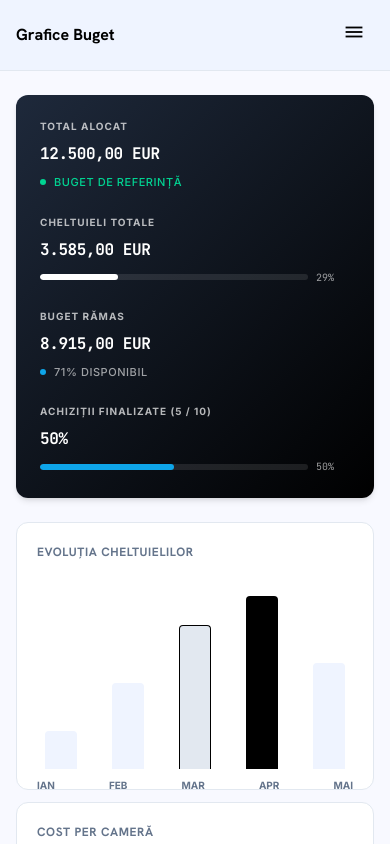
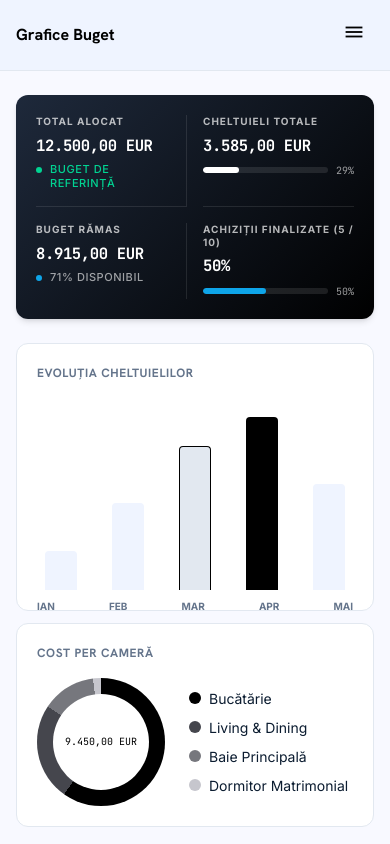
Before and after one commit to DanielTomaCucu/Renovator-Pro, a Next.js app: page /analiza in a window 390 px wide. Shown: the top 844 px of the page. Built offline with nearby package versions, Linux system fonts and the light colour scheme.

Commit message:
Make DashboardSummaryCard more compact on mobile with 2-column grid
Co-Authored-By: Claude Sonnet 5 <noreply@anthropic.com>

```diff
--- a/src/components/DashboardSummaryCard.tsx
+++ b/src/components/DashboardSummaryCard.tsx
@@ -23,30 +23,45 @@ const COLUMNS_CLASS: Record<number, string> = {
 
 export default function DashboardSummaryCard({ metrics }: { metrics: SummaryMetric[] }) {
   const columnsClass = COLUMNS_CLASS[metrics.length] ?? "lg:grid-cols-4";
+  const rows = Math.ceil(metrics.length / 2);
+  // Pe mobil grila e mereu pe 2 coloane (mai compact) — dacă numărul de metrici e impar,
+  // ultimul metric ocupă lățimea întreagă a rândului lui.
+  const isOddLeftover = metrics.length % 2 === 1;
 
   return (
     <div
-      className="w-full overflow-hidden rounded-xl p-6 text-white shadow-md sm:p-8"
+      className="w-full overflow-hidden rounded-xl p-5 text-white shadow-md sm:p-8"
       style={{ background: "linear-gradient(135deg, #1e293b 0%, #000000 100%)" }}
     >
-      <div className={`grid grid-cols-1 gap-6 sm:grid-cols-2 sm:gap-8 ${columnsClass}`}>
-        {metrics.map((metric, idx) => (
+      <div className={`grid grid-cols-2 gap-x-4 gap-y-4 sm:gap-x-8 sm:gap-y-6 ${columnsClass} lg:gap-y-8`}>
+        {metrics.map((metric, idx) => {
+          const isLastAlone = isOddLeftover && idx === metrics.length - 1;
+          const isLeftColumn = !isLastAlone && idx % 2 === 0;
+          const rowIndex = isLastAlone ? rows - 1 : Math.floor(idx / 2);
+          const hasRowBelow = rowIndex < rows - 1;
+
+          return (
             <div
               key={metric.label}
-            className={`min-w-0 space-y-2 border-white/10 pr-4 ${idx < metrics.length - 1 ? "lg:border-r" : ""}`}
+              className={`min-w-0 space-y-1.5 border-white/10 ${isLastAlone ? "col-span-2" : ""} ${
+                isLeftColumn ? "border-r pr-4" : "lg:border-r lg:pr-4"
+              } ${hasRowBelow ? "border-b pb-4 lg:border-b-0 lg:pb-0" : ""} ${
+                idx === metrics.length - 1 ? "lg:border-r-0 lg:pr-0" : ""
+              }`}
             >
-            <p className="truncate text-[10px] font-bold uppercase tracking-widest opacity-70">
+              <p className="text-[10px] font-bold uppercase leading-tight tracking-widest opacity-70">
                 {metric.label}
               </p>
               <span
                 className="block truncate font-mono font-bold tracking-tight"
-              style={{ fontSize: "clamp(16px, 1.6vw, 26px)" }}
+                style={{ fontSize: "clamp(13px, 4vw, 26px)" }}
               >
                 {metric.value}
               </span>
               {metric.footer}
             </div>
-        ))}
+          );
+        })}
       </div>
     </div>
   );
@@ -85,10 +100,10 @@ export function SummaryAccentFooter({
   textClassName?: string;
 }) {
   return (
-    <div className="flex items-center gap-2">
-      <span className={`h-1.5 w-1.5 shrink-0 rounded-full ${dotClassName}`} />
+    <div className="flex items-start gap-2">
+      <span className={`mt-1 h-1.5 w-1.5 shrink-0 rounded-full ${dotClassName}`} />
       <span
-        className={`truncate text-[11px] font-medium uppercase tracking-wider ${textClassName}`}
+        className={`text-[11px] font-medium uppercase leading-tight tracking-wider ${textClassName}`}
       >
         {children}
       </span>
```
Also changed, not shown: 1 other file (tests, documents, lock files or other folders). Lines whose indentation alone changed are shown as unchanged.
